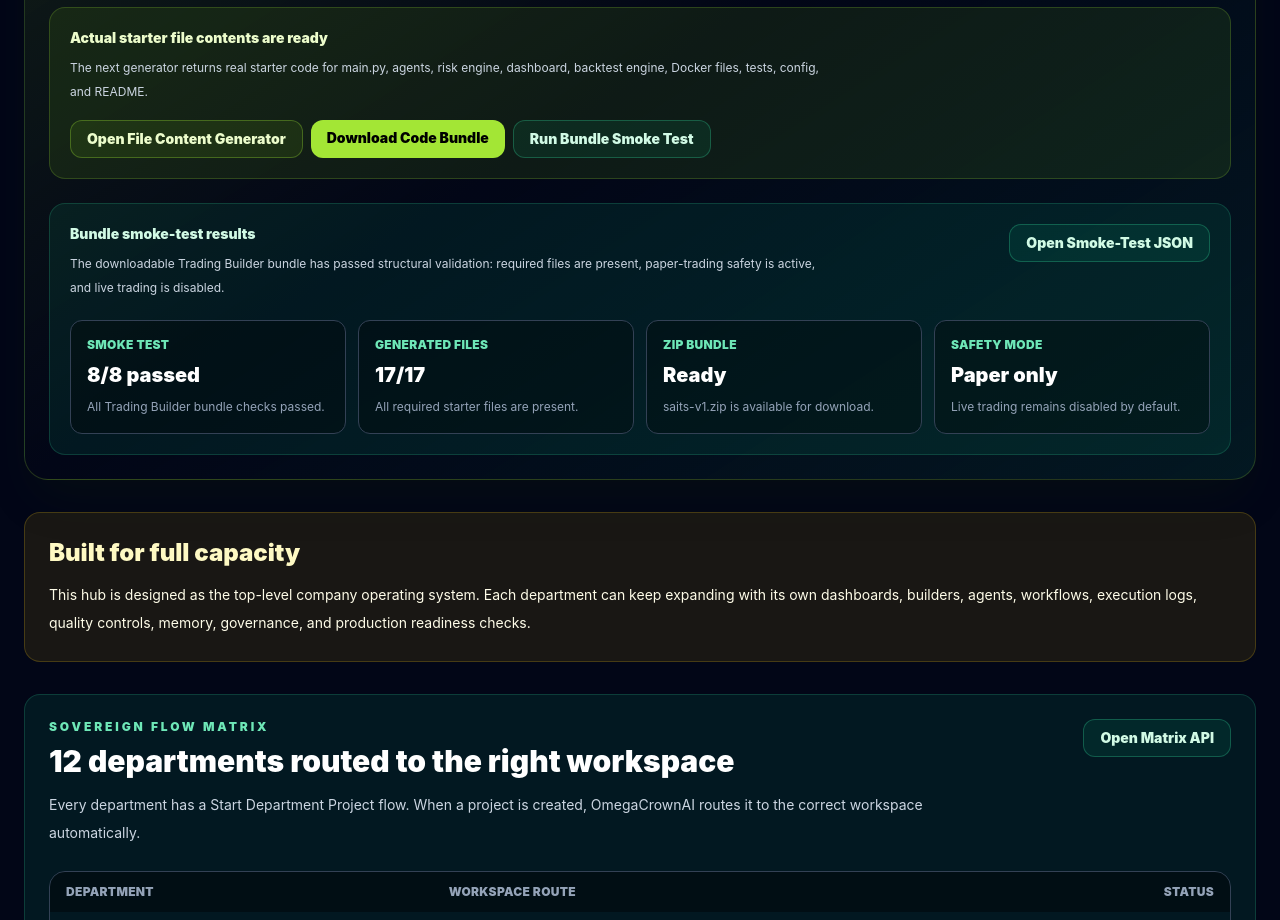
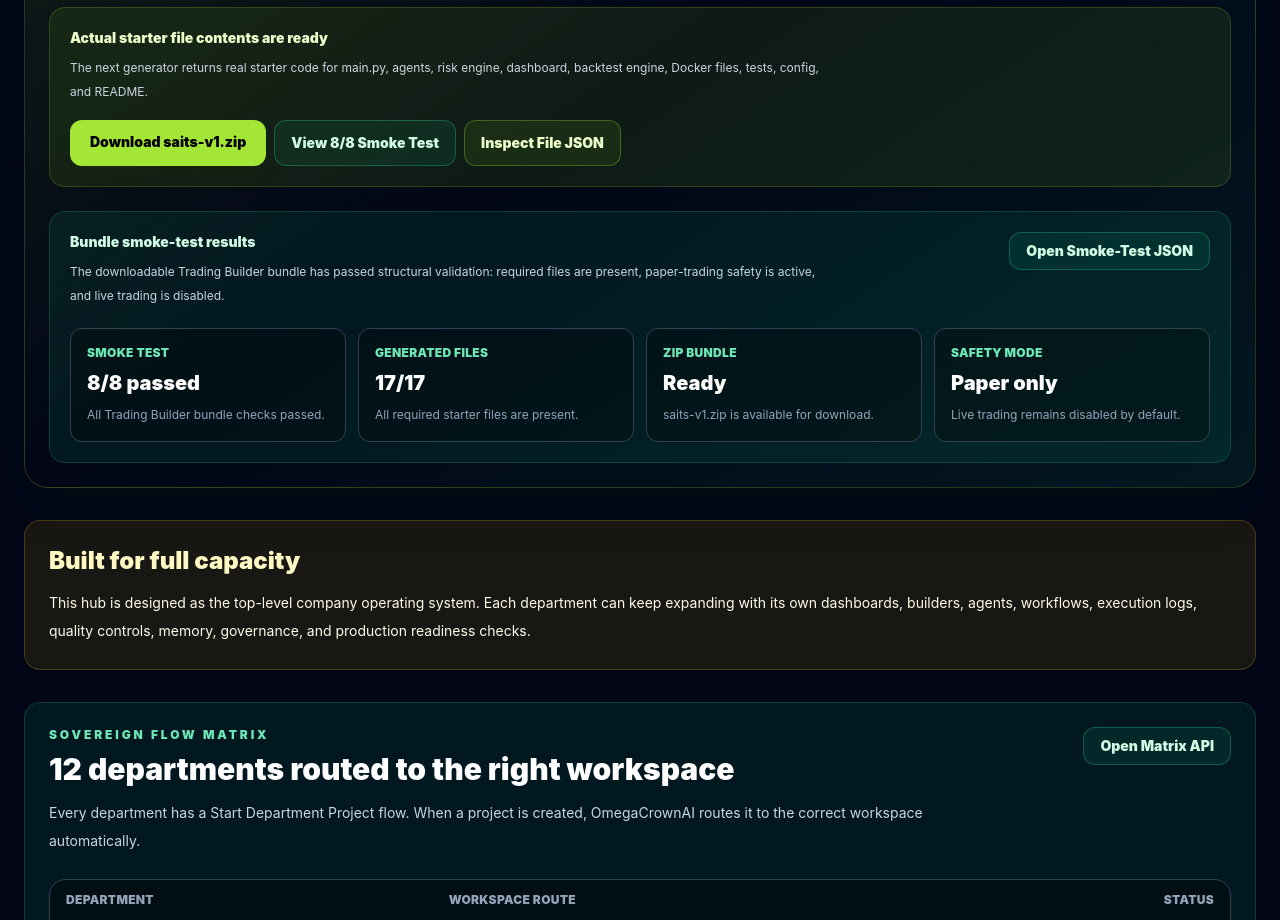
Before and after one commit to pbtransportcom-droid/omegacrownai-dashboard, a Next.js app in the folder omegacrownai-dashboard/: page /build in a window 1280 px wide. Shown: the part 3580-4500 px from the top of the page. Built offline with nearby package versions, Linux system fonts and the light colour scheme.

Commit message:
Polish Trading bundle download UX

```diff
--- a/omegacrownai-dashboard/app/build/page.tsx
+++ b/omegacrownai-dashboard/app/build/page.tsx
@@ -630,22 +630,22 @@ export default function BuildPage() {
               </div>
               <div className="flex flex-wrap gap-2">
                 <a
-                  href="/api/sovereign/trading-file-content"
-                  className="rounded-xl border border-lime-400/30 bg-lime-500/10 px-4 py-2 text-sm font-black text-lime-100 hover:bg-lime-500/20"
+                  href="/api/sovereign/trading-code-bundle"
+                  className="rounded-xl bg-lime-400 px-5 py-3 text-sm font-black text-black shadow-lg shadow-lime-950/30 hover:bg-lime-300"
                 >
-                  Open File Content Generator
-                </a>
-                <a
-                  href="/api/sovereign/trading-code-bundle"
-                  className="rounded-xl bg-lime-400 px-4 py-2 text-sm font-black text-black hover:bg-lime-300"
-                >
-                  Download Code Bundle
+                  Download saits-v1.zip
                 </a>
                 <a
                   href="/api/sovereign/trading-bundle-smoke-test"
-                  className="rounded-xl border border-emerald-400/30 bg-emerald-500/10 px-4 py-2 text-sm font-black text-emerald-100 hover:bg-emerald-500/20"
+                  className="rounded-xl border border-emerald-400/30 bg-emerald-500/10 px-4 py-3 text-sm font-black text-emerald-100 hover:bg-emerald-500/20"
                 >
-                  Run Bundle Smoke Test
+                  View 8/8 Smoke Test
+                </a>
+                <a
+                  href="/api/sovereign/trading-file-content"
+                  className="rounded-xl border border-lime-400/30 bg-lime-500/10 px-4 py-3 text-sm font-black text-lime-100 hover:bg-lime-500/20"
+                >
+                  Inspect File JSON
                 </a>
               </div>
             </div>
```
